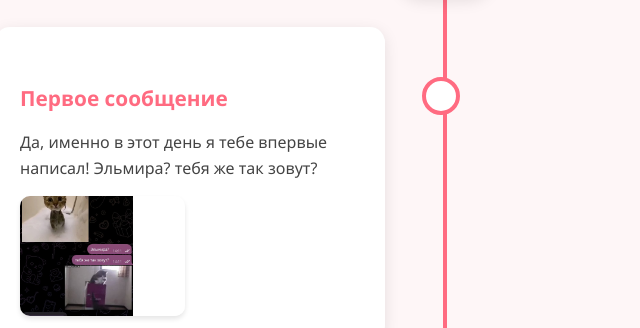
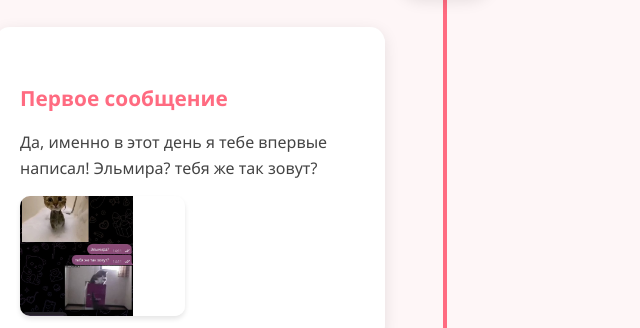
Before and after one commit to Riper58/love-story, a plain HTML site: page timeline.html in a window 1280 px wide. Shown: the part 470-798 px from the top of the page, 195-835 px from the left. Drawn offline with Linux system fonts and the light colour scheme.

Commit message:
timeline.html

```diff
--- a/timeline.html
+++ b/timeline.html
@@ -211,17 +211,7 @@
             justify-content: flex-start;
         }
 
-        .timeline-item::before {
-            content: '';
-            position: absolute;
-            top: 50px; /* Изменил позицию кружочков, чтобы не накладывались на текст */
-            width: 30px;
-            height: 30px;
-            border-radius: 50%;
-            background: white;
-            border: 4px solid var(--primary-color);
-            z-index: 1;
-        }
+
 
         .timeline-item:nth-child(odd)::before {
             left: calc(50% - 15px);
```
